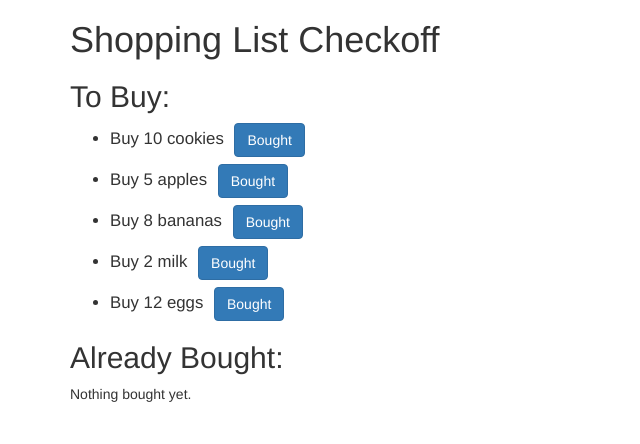
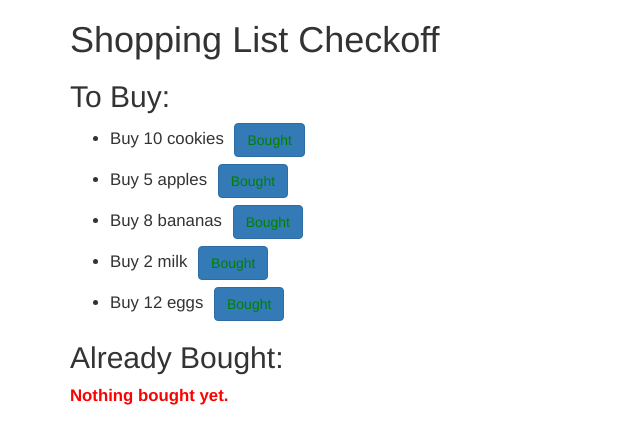
Before and after one commit to OlbTopFlight/coursera3, a plain HTML site: page index.html in a window 1280 px wide. Shown: the whole page, without its empty margins (0-640 px from the left). Drawn offline with nearby package versions, Linux system fonts and the light colour scheme.

Commit message:
Add files via upload

```diff
--- a/index.html
+++ b/index.html
@@ -32,10 +32,10 @@
             <ul>
                 <li ng-repeat="item in toBuy.items">
                     Buy {{ item.quantity }} {{ item.name }}
-                    <button class="btn btn-primary" ng-click="toBuy.buyItem($index)">Bought</button>
+                    <button class="btn btn-primary" ng-click="toBuy.buyItem($index)"><span>Bought</span></button>
                 </li>
             </ul>
-            <p ng-if="toBuy.items.length === 0">Everything is bought!</p>
+            <div class= "emptyMessage" ng-if="toBuy.items.length === 0">Everything is bought!</div>
         </div>
 
         <!-- Already Bought List -->
@@ -46,7 +46,7 @@
                     Bought {{ item.quantity }} {{ item.name }}
                 </li>
             </ul>
-            <p ng-if="alreadyBought.items.length === 0">Nothing bought yet.</p>
+            <div class="emptyMessage" ng-if="alreadyBought.items.length === 0">Nothing bought yet.</div>
         </div>
     </div>
 
```
